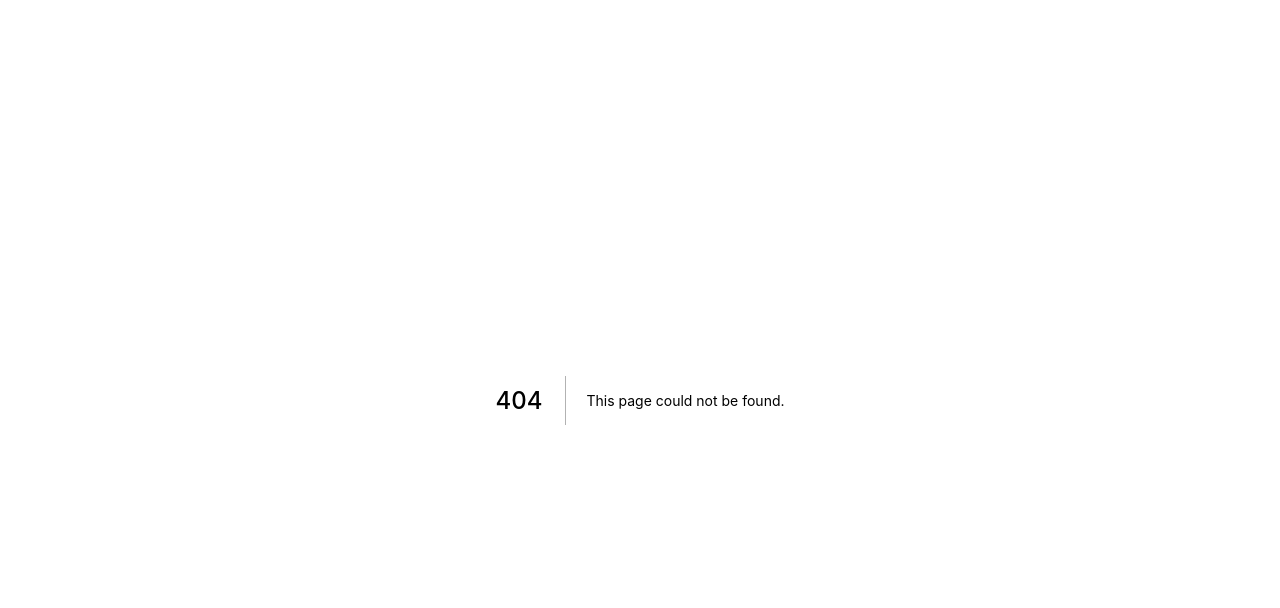
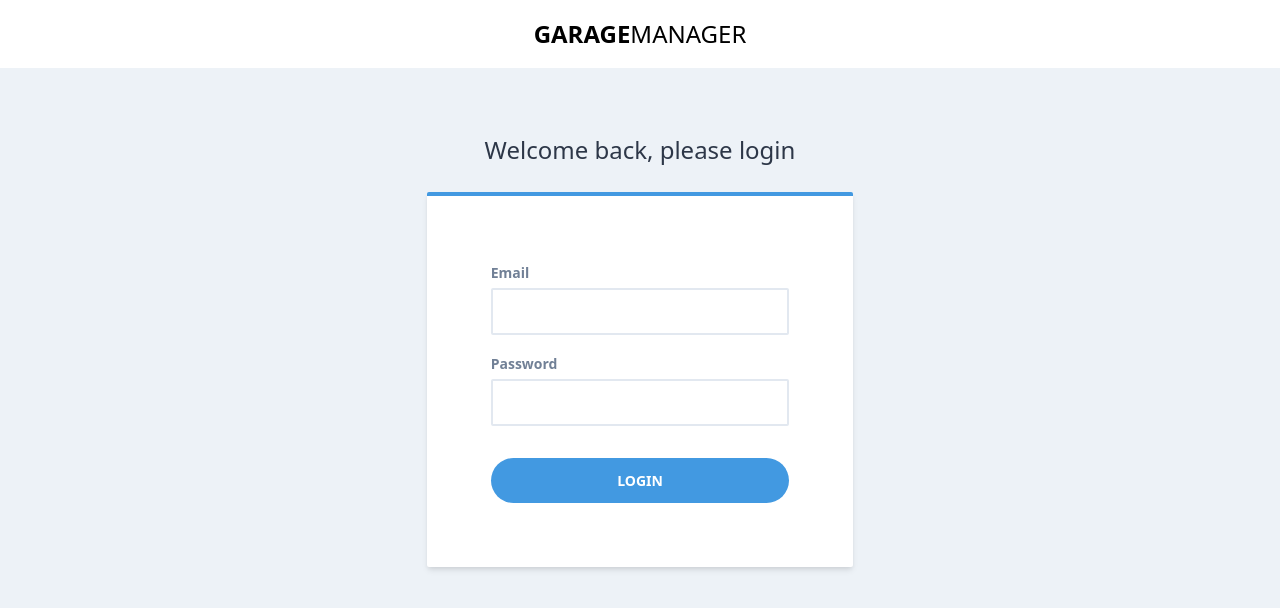
Before and after one commit to dpatz/garage-manager, a Next.js app: page /login in a window 1280 px wide. Before the commit this address had no page. Shown: the top 608 px of the page. Built offline with nearby package versions, Linux system fonts and the light colour scheme.

Commit message:
Add login page

```diff
--- /dev/null
+++ b/pages/login.tsx
@@ -0,0 +1,54 @@
+import React from "react";
+import Head from "next/head";
+import Link from "next/link";
+
+const Home = (): JSX.Element => (
+  <div>
+    <Head>
+      <title>Garage Manager - Login</title>
+    </Head>
+
+    <header className="h-full bg-white">
+      <div className="container mx-auto py-4 text-2xl text-center uppercase">
+        <Link href="/">
+          <a>
+            <span className="font-bold">Garage</span>
+            <span className="font-thin">Manager</span>
+          </a>
+        </Link>
+      </div>
+    </header>
+    <main className="container mx-auto">
+      <h1 className="mt-16 mb-6 text-2xl text-center text-gray-800">
+        Welcome back, please login
+      </h1>
+      <form className="w-1/3 mx-auto p-16 bg-white shadow-md rounded-sm border-t-4 border-blue-500">
+        <label className="text-gray-600 font-bold text-sm">
+          Email
+          <input
+            name="email"
+            type="email"
+            className="block mt-1 mb-4 p-2 w-full text-lg text-gray-800 border-gray-300 border-2 rounded-sm"
+            autoComplete="username"
+          />
+        </label>
+        <label className="text-gray-600 font-bold text-sm">
+          Password
+          <input
+            name="password"
+            type="password"
+            className="block mt-1 mb-8 p-2 w-full text-lg text-gray-800 border-gray-300 border-2 rounded-sm"
+            autoComplete="current-password"
+          />
+        </label>
+        <Link href="/">
+          <button className="block p-3 w-full bg-blue-500 text-white text-sm uppercase font-bold rounded-full">
+            Login
+          </button>
+        </Link>
+      </form>
+    </main>
+  </div>
+);
+
+export default Home;
```
Also changed, not shown: 2 other files (tests, documents, lock files or other folders).
